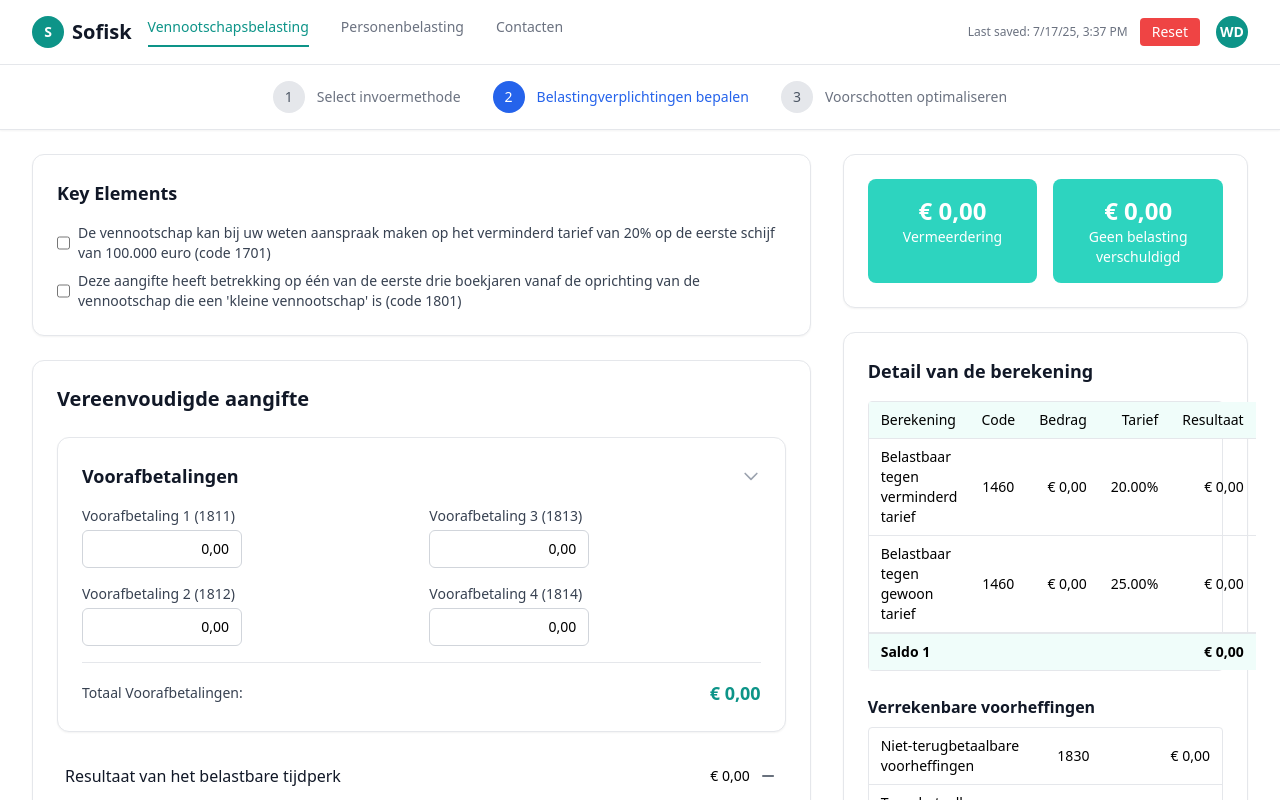
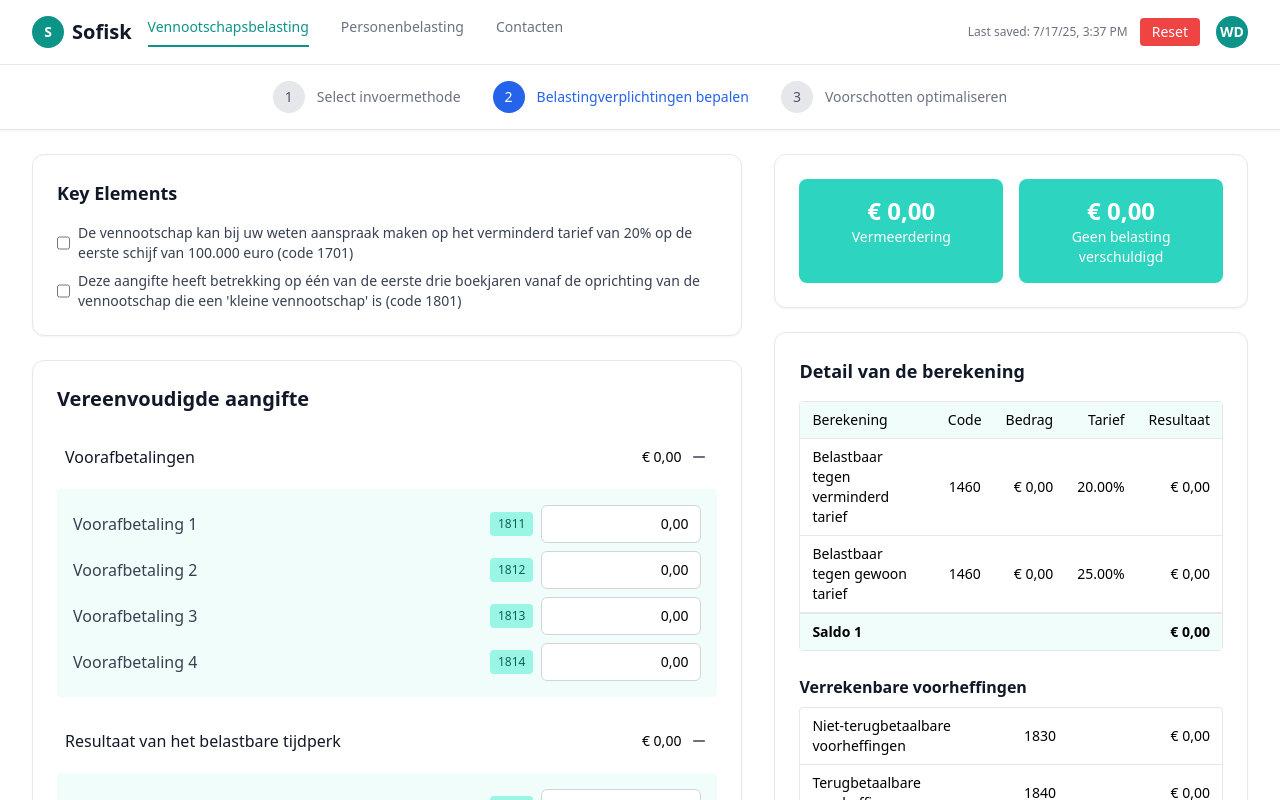
Before and after one commit to wouterdom/Sofisk-Tax-Simulator, an Angular app: page / in a window 1280 px wide. Both pictures are taken after a click on the button "Next". Shown: the top 800 px of the page. Built offline with nearby package versions, Linux system fonts and the light colour scheme.

Commit message:
layout changes voorafbetalingen section 2 & 3

```diff
--- a/src/app/components/voorafbetalingen.component.ts
+++ b/src/app/components/voorafbetalingen.component.ts
@@ -15,23 +15,26 @@ export interface VoorafbetalingenData {
   standalone: true,
   imports: [CurrencyPipe, FormsModule, FormattedNumberInputComponent],
   template: `
-    <div class="bg-white border rounded-xl shadow-sm p-6">
-      <div class="flex items-center justify-between mb-4 cursor-pointer" (click)="toggleExpanded()">
-        <h3 class="text-lg font-semibold text-gray-900">{{ title }}</h3>
-        <button type="button" class="text-gray-400 hover:text-gray-600">
-          <svg class="w-5 h-5 transform transition-transform" [class.rotate-180]="!isExpanded" fill="none" viewBox="0 0 24 24" stroke="currentColor">
-            <path stroke-linecap="round" stroke-linejoin="round" stroke-width="2" d="M19 9l-7 7-7-7"/>
-          </svg>
-        </button>
+    <!-- Header with title, total, and collapse icon -->
+    <div class="flex justify-between items-center mb-3 cursor-pointer select-none transition-colors rounded hover:bg-teal-50 p-2" (click)="toggleExpanded()">
+      <h4 class="font-medium text-gray-900">{{ title }}</h4>
+      <span class="text-sm font-medium flex items-center">
+        <span class="mr-2">{{ getTotalVoorafbetalingen() | currency:'EUR':'symbol':'1.2-2':'nl-BE' }}</span>
+        @if (!isExpanded) {
+          <svg class="w-5 h-5 text-gray-600" fill="none" stroke="currentColor" stroke-width="2" viewBox="0 0 24 24"><path d="M12 5v14m7-7H5"/></svg>
+        }
+        @if (isExpanded) {
+          <svg class="w-5 h-5 text-gray-600" fill="none" stroke="currentColor" stroke-width="2" viewBox="0 0 24 24"><path d="M19 12H5"/></svg>
+        }
+      </span>
     </div>
 
     @if (isExpanded) {
-        <div class="space-y-4">
-          <div class="grid grid-cols-1 md:grid-cols-2 gap-4">
       <div>
-              <label class="block text-sm font-medium text-gray-700 mb-1">
-                {{ readonly ? 'Origineel' : 'Voorafbetaling 1' }} (1811)
-              </label>
+        <div class="space-y-2 bg-teal-50 p-4 rounded">
+          <div class="flex items-center mb-2">
+            <span class="flex-1 text-gray-700">{{ readonly ? 'Origineel' : 'Voorafbetaling 1' }}</span>
+            <span class="text-xs bg-teal-200 text-teal-800 px-2 py-1 rounded mr-2">1811</span>
             <app-formatted-number-input
               [fieldName]="'1811'"
               [placeholder]="'0,00'"
@@ -41,25 +44,9 @@ export interface VoorafbetalingenData {
             </app-formatted-number-input>
           </div>
 
-            <div>
-              <label class="block text-sm font-medium text-gray-700 mb-1">
-                {{ readonly ? 'Origineel' : 'Voorafbetaling 3' }} (1813)
-              </label>
-              <app-formatted-number-input
-                [fieldName]="'1813'"
-                [placeholder]="'0,00'"
-                [(ngModel)]="data.va3"
-                [disabled]="readonly"
-                (valueChange)="onVoorafbetalingChange('va3', $event)">
-              </app-formatted-number-input>
-            </div>
-          </div>
-
-          <div class="grid grid-cols-1 md:grid-cols-2 gap-4">
-            <div>
-              <label class="block text-sm font-medium text-gray-700 mb-1">
-                {{ readonly ? 'Origineel' : 'Voorafbetaling 2' }} (1812)
-              </label>
+          <div class="flex items-center mb-2">
+            <span class="flex-1 text-gray-700">{{ readonly ? 'Origineel' : 'Voorafbetaling 2' }}</span>
+            <span class="text-xs bg-teal-200 text-teal-800 px-2 py-1 rounded mr-2">1812</span>
             <app-formatted-number-input
               [fieldName]="'1812'"
               [placeholder]="'0,00'"
@@ -69,10 +56,21 @@ export interface VoorafbetalingenData {
             </app-formatted-number-input>
           </div>
 
-            <div>
-              <label class="block text-sm font-medium text-gray-700 mb-1">
-                {{ readonly ? 'Origineel' : 'Voorafbetaling 4' }} (1814)
-              </label>
+          <div class="flex items-center mb-2">
+            <span class="flex-1 text-gray-700">{{ readonly ? 'Origineel' : 'Voorafbetaling 3' }}</span>
+            <span class="text-xs bg-teal-200 text-teal-800 px-2 py-1 rounded mr-2">1813</span>
+            <app-formatted-number-input
+              [fieldName]="'1813'"
+              [placeholder]="'0,00'"
+              [(ngModel)]="data.va3"
+              [disabled]="readonly"
+              (valueChange)="onVoorafbetalingChange('va3', $event)">
+            </app-formatted-number-input>
+          </div>
+
+          <div class="flex items-center mb-2">
+            <span class="flex-1 text-gray-700">{{ readonly ? 'Origineel' : 'Voorafbetaling 4' }}</span>
+            <span class="text-xs bg-teal-200 text-teal-800 px-2 py-1 rounded mr-2">1814</span>
             <app-formatted-number-input
               [fieldName]="'1814'"
               [placeholder]="'0,00'"
@@ -82,14 +80,8 @@ export interface VoorafbetalingenData {
             </app-formatted-number-input>
           </div>
         </div>
-
-          <div class="flex justify-between items-center mt-4 pt-4 border-t border-gray-200">
-            <span class="text-sm font-medium text-gray-700">Totaal Voorafbetalingen:</span>
-            <span class="text-lg font-bold text-teal-600">{{ getTotalVoorafbetalingen() | currency:'EUR':'symbol':'1.2-2':'nl-BE' }}</span>
-          </div>
       </div>
     }
-    </div>
   `
 })
 export class VoorafbetalingenComponent implements OnInit {
--- a/src/app/vereenvoudigde-aangifte/vereenvoudigde-aangifte.component.html
+++ b/src/app/vereenvoudigde-aangifte/vereenvoudigde-aangifte.component.html
@@ -2,7 +2,7 @@
 
 <div class="flex flex-col lg:flex-row gap-8 items-start w-full">
   <!-- Left Column: Inputs -->
-  <div class="w-full lg:w-2/3 space-y-6">
+  <div class="w-full lg:w-3/5 space-y-6">
     <!-- Key Elements Checkboxes -->
     <div [uiClass]="'card'">
       <h3 class="text-lg font-semibold text-gray-900 mb-4">Key Elements</h3>
@@ -98,7 +98,7 @@
   </div>
 
   <!-- Right Column: Calculation -->
-  <div class="w-full lg:w-1/3 space-y-6">
+  <div class="w-full lg:w-2/5 space-y-6">
       <!-- Shared Calculation Details Component -->
       <app-calculation-details
         [calculationResults]="calculationResults"
--- a/src/app/voorschotten-optimaliseren/voorschotten-optimaliseren.component.html
+++ b/src/app/voorschotten-optimaliseren/voorschotten-optimaliseren.component.html
@@ -1,6 +1,6 @@
 <div class="flex flex-col lg:flex-row gap-8 items-start w-full">
   <!-- Left Column: Inputs -->
-  <div class="w-full lg:w-2/3 space-y-6">
+  <div class="w-full lg:w-3/5 space-y-6">
     <!-- Calculation Goal Card -->
     <div [uiClass]="'card'">
       <h3 class="text-lg font-semibold text-gray-800 mb-4">Resultaat berekening</h3>
@@ -76,11 +76,13 @@
   </div>
 
   <!-- Right Column: Shared Calculation Details Component -->
-  <app-calculation-details
-    [calculationResults]="calculationResults"
-    [isLoading]="isLoading"
-    [isSmallCompanyFirstThreeYears]="false">
-  </app-calculation-details>
+  <div class="w-full lg:w-2/5 space-y-6">
+    <app-calculation-details
+      [calculationResults]="calculationResults"
+      [isLoading]="isLoading"
+      [isSmallCompanyFirstThreeYears]="false">
+    </app-calculation-details>
+  </div>
 </div>
 
 <!-- Commit Confirmation Modal -->
```
Lines whose indentation alone changed are shown as unchanged.
